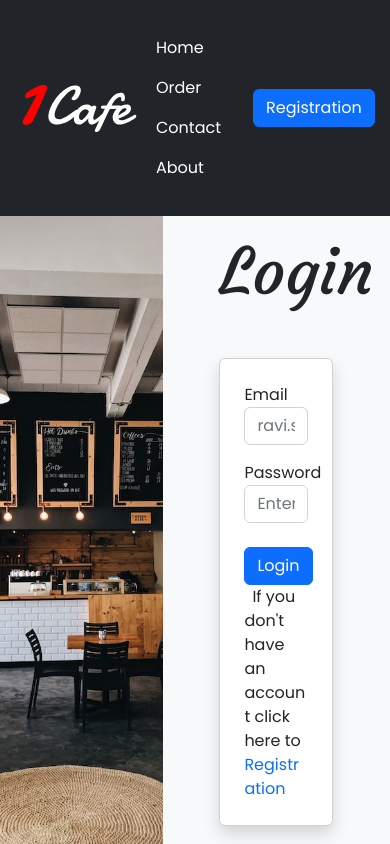
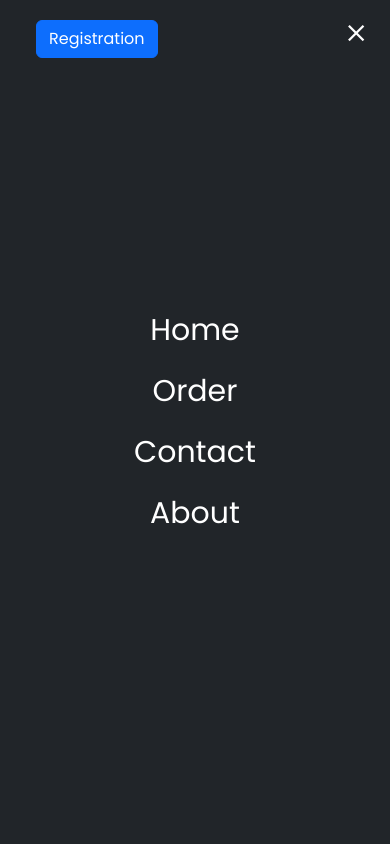
Before and after one commit to ravisingh8v/1cafe, a Vue app: page /login in a window 390 px wide. Built offline with nearby package versions, Linux system fonts and the light colour scheme; no server answers.

Commit message:
feat:started

```diff
--- a/src/App.vue
+++ b/src/App.vue
@@ -1,5 +1,5 @@
 <template>
-  <section class="d-flex flex-column h-100">
+  <section class="d-flex flex-column h-100 app_wrapper">
     <base-spinner v-if="isLoading"></base-spinner>
     <!-- Header  -->
     <transition name="route">
--- a/src/assets/scss/base/_global.scss
+++ b/src/assets/scss/base/_global.scss
@@ -4,9 +4,9 @@ body {
   height: 100%;
   width: 100%;
 }
-body {
-  // overflow: hidden;
-}
+// body {
+//   overflow: hidden;
+// }
 
 #app {
   height: inherit;
@@ -33,3 +33,12 @@ body {
 .positive-order {
   order: 1;
 }
+
+@media (max-width: 768px) {
+  body {
+    overflow: hidden;
+  }
+  .app_wrapper {
+    overflow: auto;
+  }
+}
--- a/src/assets/scss/layout/_header.scss
+++ b/src/assets/scss/layout/_header.scss
@@ -46,3 +46,43 @@
     background-color: $gray;
   }
 }
+.close_mobile_navigation {
+  display: none;
+}
+.hamburger_icon {
+  display: none;
+}
+.mobile_navigation {
+  @media (max-width: 768px) {
+    position: fixed;
+    top: 0;
+    bottom: 0;
+    left: 0;
+    right: 0;
+    width: 100%;
+    padding: 10px;
+    background: $dark;
+    flex-direction: column;
+    justify-content: center;
+    align-items: center;
+    .nav {
+      flex-direction: column;
+      text-align: center;
+      font-size: 30px;
+    }
+    .profile_action {
+      position: fixed !important;
+      top: 20px;
+      left: 20px;
+    }
+    .close_mobile_navigation {
+      display: block;
+      position: fixed;
+      top: 20px;
+      right: 20px;
+    }
+    .hamburger_icon {
+      display: unset;
+    }
+  }
+}
--- a/src/component/layout/TheHeader.vue
+++ b/src/component/layout/TheHeader.vue
@@ -10,7 +10,12 @@
       </div>
     </div>
     <!-- right section  -->
-    <div class="d-flex">
+
+    <div
+      class="d-flex mobile_navigation"
+      @click="openMenu = false"
+      :class="[navbar]"
+    >
       <!-- navigation  -->
       <nav class="navbar">
         <ul class="d-flex nav">
@@ -30,8 +35,9 @@
       </nav>
       <!-- profile  -->
       <div
-        class="d-flex align-items-center position-relative"
+        class="profile_action d-flex align-items-center position-relative"
         :class="{ 'ms-3': !isAuthenticated }"
+        @click.stop
       >
         <div
           class="user_wrapper d-flex align-items-center"
@@ -84,7 +90,13 @@
           </div> -->
         </div>
       </div>
+      <div class="close_mobile_navigation">
+        <span class="fs-1 material-symbols-outlined" @click="navbar = 'hide'">
+          close
+        </span>
+      </div>
     </div>
+    <!-- <div class="hamburger_icon">=</div> -->
   </header>
 </template>
 
@@ -128,8 +140,15 @@ export default {
       user.value = "";
       router.push("/login");
     }
-
-    return { store, openMenu, openProfileMenu, user, logout };
+    const navbar = ref("hide");
+    return {
+      store,
+      openMenu,
+      openProfileMenu,
+      user,
+      navbar,
+      logout,
+    };
   },
 };
 </script>
```
